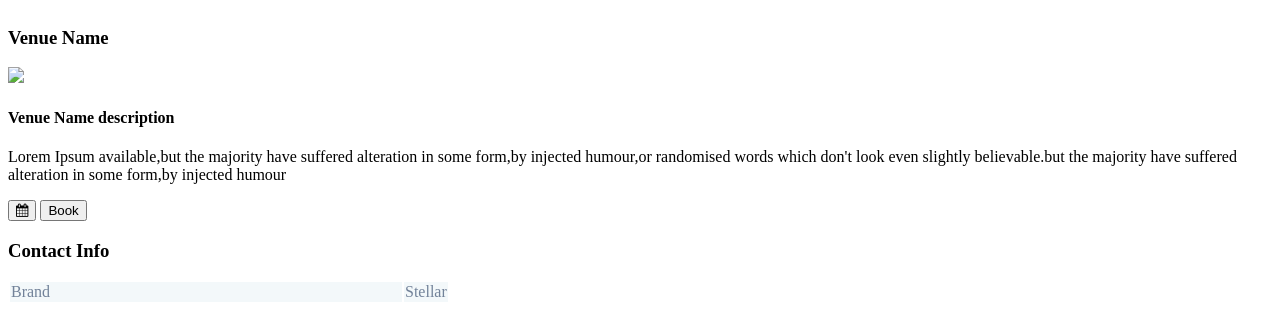
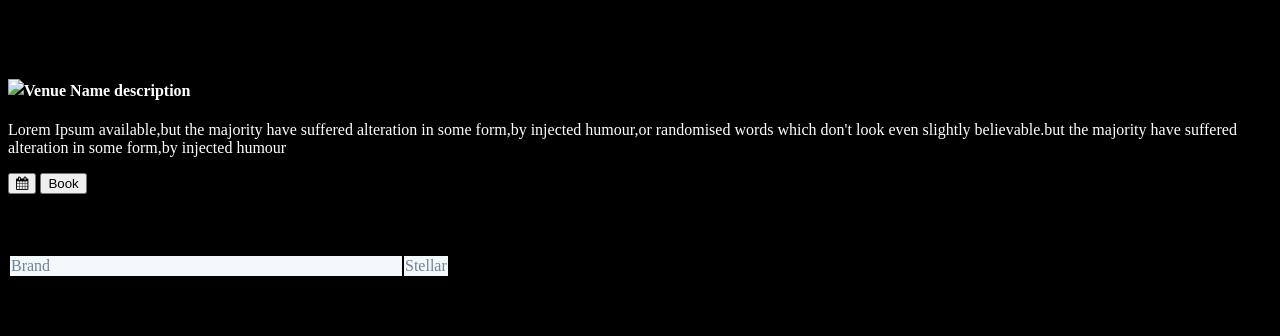
Before and after one commit to DishantWakalkar/VenueDBIT, a Django app: template venuewebsite/templates/Viewdetails.html in a window 1280 px wide. Shown: the top 336 px of the page. Run offline with Django 4.2, Linux system fonts and the light colour scheme; the template is opened without the code that fills it, so the values that code supplies are empty; some libraries are stand-ins or nearby versions.

Commit message:
Some Updates

```diff
--- a/venuewebsite/templates/Viewdetails.html
+++ b/venuewebsite/templates/Viewdetails.html
@@ -4,14 +4,9 @@
     <meta charset="UTF-8">
     <meta http-equiv="X-UA-Compatible" content="IE=edge">
     <meta name="viewport" content="width=device-width, initial-scale=1.0">
-    <title>Document</title>
-</head>
-<body>
-    <!doctype html>
-<link href="https://maxcdn.bootstrapcdn.com/font-awesome/4.7.0/css/font-awesome.min.css" rel="stylesheet">
+    <title>Document</title><link href="https://maxcdn.bootstrapcdn.com/font-awesome/4.7.0/css/font-awesome.min.css" rel="stylesheet">
     <style>
-
-.body{
+        body{
             background-color: #000000;
             margin-top:20px;
         }
@@ -24,7 +19,6 @@
             flex-direction: column;
             min-width: 0;
             word-wrap: break-word;
-    background-color: #fff;
             background-clip: border-box;
             border: 0 solid transparent;
             border-radius: 0;
@@ -42,27 +36,29 @@
             color: #728299!important;
         }
     </style>
-</body>
+</head>
+<body>
+
+<body>
     <div class="container">
         <div class="card">
             <div class="card-body">
                 <h3 class="card-title">Venue Name</h3>
                 <div class="row">
                     <div class="col-lg-5 col-md-5 col-sm-6">
-                    <div class="white-box text-center"><img src="https://via.placeholder.com/430x600/00CED1/000000" class="img-responsive"></div>
+                        <div class="white-box text-center" style="float:left" ><img src="https://via.placeholder.com/430x600/00CED1/000000" class="img-responsive"></div>
                     </div>
                 </div>
             <div class="d-flex justify-content-center">
                 <div class="row1">
                     <div class="col-lg-7 col-md-7 col-sm-6 ">
-                <h4 class="box-title mt-5 mx-4">Venue Name description</h4>
-                <p>Lorem Ipsum available,but the majority have suffered alteration in some form,by injected humour,or randomised words which don't look even slightly believable.but the majority have suffered alteration in some form,by injected humour</p>
+                        <h4 class="box-title mt-5 mx-4" style="color:#fff" >Venue Name description</h4>
+                        <p style="color:#fff" >Lorem Ipsum available,but the majority have suffered alteration in some form,by injected humour,or randomised words which don't look even slightly believable.but the majority have suffered alteration in some form,by injected humour</p>
 
                         <button class="btn btn-dark btn-rounded mr-1" data-toggle="tooltip" title="" data-original-title="Add to cart">
                             <i class="fa fa-calendar"></i>
                         </button>
                         <button class="btn btn-primary btn-rounded">Book</button>
-
 
                         <div class="col-lg-12 col-md-12 col-sm-12">
                             <h3 class="box-title mt-5">Contact Info</h3>
@@ -73,7 +69,6 @@
                                             <td width="390">Brand</td>
                                             <td>Stellar</td>
                                         </tr>
-
                                     </tbody>
                                 </table>
                             </div>
@@ -82,6 +77,6 @@
                 </div>
             </div>
         </div>
-
+    </div>
 </body>
 </html>
--- a/venuewebsite/venuehome/urls.py
+++ b/venuewebsite/venuehome/urls.py
@@ -7,4 +7,5 @@
     path('login', views.loginUser, name="login"),
     path('logout', views.logoutUser, name="logout"),
     path('signup', views.signupUser, name="signup"),
+    path('viewdetails', views.viewdetails, name="viewdetails"),
 ]
--- a/venuewebsite/venuehome/views.py
+++ b/venuewebsite/venuehome/views.py
@@ -4,6 +4,7 @@
 from http.client import HTTPResponse
 from pyexpat.errors import messages
 from smtplib import SMTPResponseException
+from urllib import request
 from django.shortcuts import render, redirect
 from django.contrib.auth.models import User, auth
 from django.contrib.auth import authenticate, logout, login
@@ -63,3 +64,6 @@
 
     else:
         return render (request, 'signup.html')
+
+def viewdetails(request):
+    return render (request, 'Viewdetails.html')
```
Also changed, not shown: venuewebsite/db.sqlite3. Lines whose indentation alone changed are shown as unchanged.
